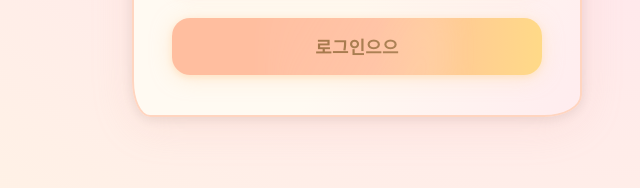
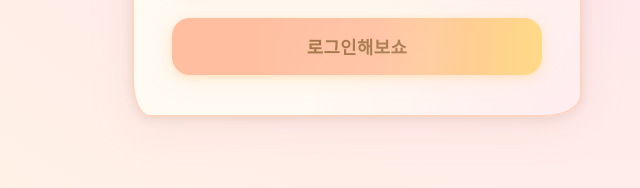
Before and after one commit to daehaksalja/PlanEarthBoksa, a website: page login.html in a window 1280 px wide. Shown: the part 520-708 px from the top of the page, 283-923 px from the left. Drawn offline with nearby package versions, Linux system fonts and the light colour scheme.

```diff
--- a/login.html
+++ b/login.html
@@ -155,7 +155,7 @@
     <form id="login-form" class="login-form">
       <input type="email" id="email" placeholder="이메일" autocomplete="username" required />
       <input type="password" id="password" placeholder="비밀번호" autocomplete="current-password" required />
-      <button type="submit">로그인으으</button>
+      <button type="submit">로그인해보쇼</button>
     </form>
   </div>
   <script src="login.js"></script>
```
